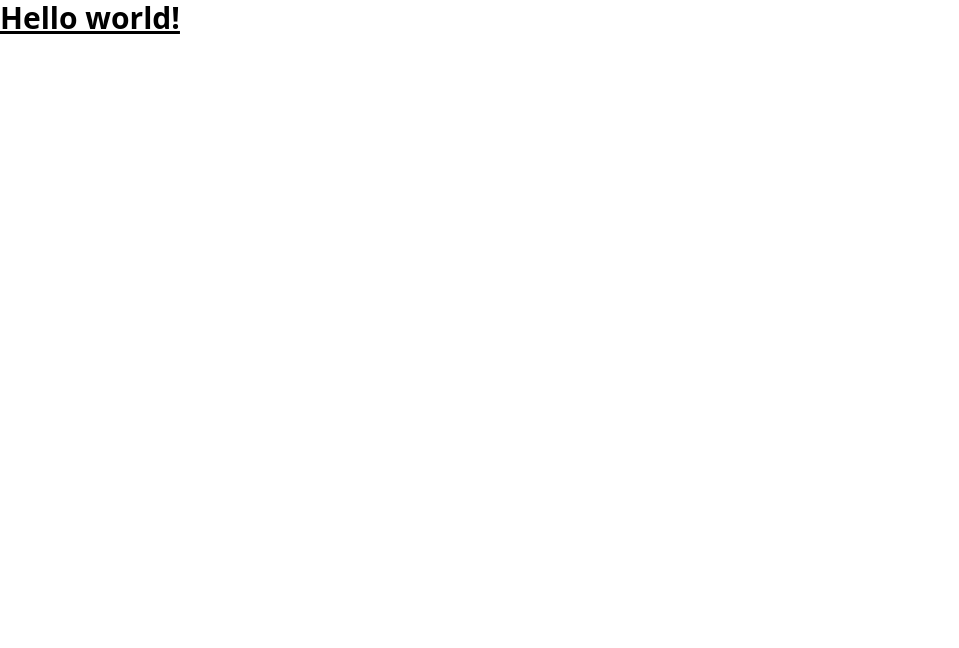
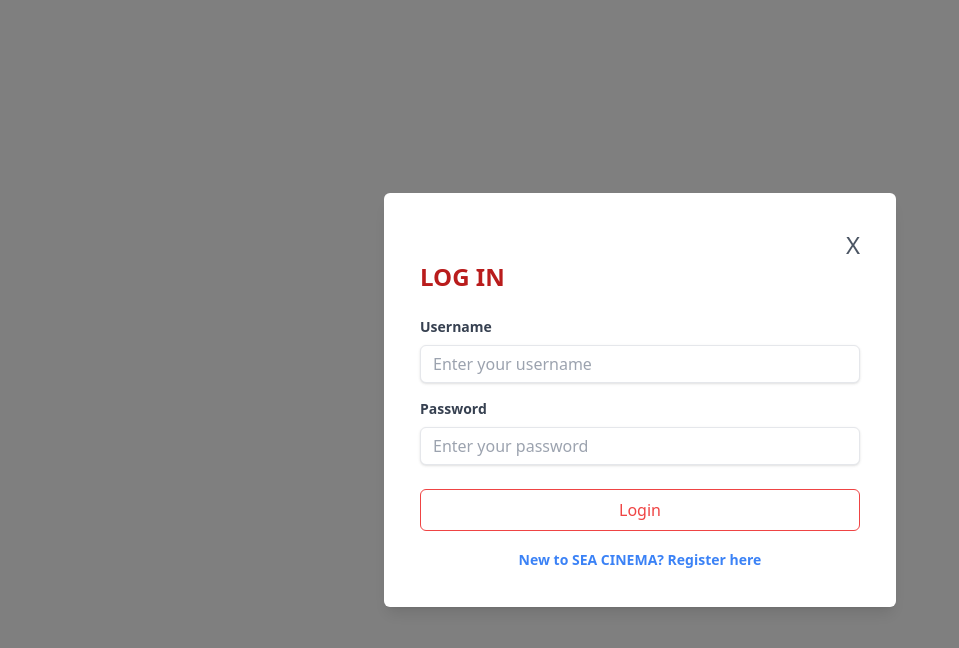
Before and after one commit to AzkaZakiR/apotek-web, a React (Create React App) app in the folder frontend/: page /login in a window 1280 px wide. Shown: the top 648 px of the page, without its empty margins (0-959 px from the left). Built offline with nearby package versions, Linux system fonts and the light colour scheme.

Commit message:
Add Login Page

```diff
--- a/frontend/src/App.js
+++ b/frontend/src/App.js
@@ -1,33 +1,19 @@
-// import logo from './logo.svg';
-// import './App.css';
+import React from "react";
+//import { Counter } from "./features/counter/Counter";
+import { BrowserRouter, Routes, Route } from "react-router-dom";
 
-// function App() {
-//   return (
-//     <div className="App">
-//       <header className="App-header">
-//         <img src={logo} className="App-logo" alt="logo" />
-//         <p>
-//           Edit <code>src/App.js</code> and save to reload.
-//         </p>
-//         <a
-//           className="App-link"
-//           href="https://reactjs.org"
-//           target="_blank"
-//           rel="noopener noreferrer"
-//         >
-//           Learn React
-//         </a>
-//       </header>
-//     </div>
-//   );
-// }
-
-// export default App;
+import Obatlist from "./main";
+import Loginpage from "./dashboard/login";
 
 export default function App() {
   return (
-    <h1 className="text-3xl font-bold underline">
-      Hello world!
-    </h1>
-  )
+    <div className="app">
+      <BrowserRouter>
+        <Routes>
+          <Route path="/obat" element={<Obatlist />} />
+          <Route path="/login" element={<Loginpage />} />
+        </Routes>
+      </BrowserRouter>
+    </div>
+  );
 }
--- /dev/null
+++ b/frontend/src/dashboard/login.jsx
@@ -0,0 +1,64 @@
+import axios from "axios";
+import React, { useState } from "react";
+import { useNavigate } from "react-router-dom";
+
+const Loginpage = (closeModal) => {
+  const [username, setUsername] = useState("");
+  const [password, setPassword] = useState("");
+  const [error, setError] = useState("");
+  const navigate = useNavigate();
+
+  console.log("Login page");
+
+  return (
+    <div className="fixed inset-0 flex justify-center items-center bg-black bg-opacity-50">
+      <div className="modalContainer bg-white rounded-md shadow-lg p-9 h-auto w-2/5">
+        <div className="titleCloseBtn flex justify-end">
+          <button
+            onClick={() => {
+              closeModal(false);
+            }}
+            className="text-gray-600 text-2xl"
+          >
+            X
+          </button>
+        </div>
+        <div className="title mb-6">
+          <h1 className="text-2xl font-bold text-red-700 ">LOG IN</h1>
+        </div>
+        <div className="mb-4">
+          <label className="block text-gray-700 text-sm font-bold mb-2">Username</label>
+          <input
+            className="shadow rounded-md appearance-none border rounded w-full py-2 px-3 text-gray-700 leading-tight focus:outline-none focus:shadow-outline"
+            placeholder="Enter your username"
+            value={username}
+            onChange={(e) => setUsername(e.target.value)}
+          />
+          {error && !error.includes("Wrong Password") && <p className="text-red-500 mt-1">{error}</p>}
+        </div>
+        <div className="mb-6">
+          <label className="block text-gray-700 text-sm font-bold mb-2" htmlFor="password">
+            Password
+          </label>
+          <input
+            className="shadow rounded-md appearance-none border rounded w-full py-2 px-3 text-gray-700 leading-tight focus:outline-none focus:shadow-outline"
+            type="password"
+            placeholder="Enter your password"
+            value={password}
+            onChange={(e) => setPassword(e.target.value)}
+          />
+          {error && !error.includes("user not found") && <p className="text-red-500 mt-1">{error}</p>}
+        </div>
+        <div className="flex items-center justify-between">
+          <button className="border border-red-500 bg-white text-red-500 py-2 px-4 rounded-md w-full hover:bg-red-500 hover:text-white transition-colors duration-700" type="submit">
+            Login
+          </button>
+        </div>
+        <div className="text-center mt-4">
+          <h1 className="text-center inline-block font-bold text-sm text-blue-500 hover:text-blue-800">New to SEA CINEMA? Register here</h1>
+        </div>
+      </div>
+    </div>
+  );
+};
+export default Loginpage;
--- /dev/null
+++ b/frontend/src/main.js
@@ -0,0 +1,69 @@
+import React from "react";
+import { Link } from "react-router-dom";
+import axios from "axios";
+import useSWR, { useSWRConfig } from "swr";
+// import { deleteProduct } from '../../../backend/controllers/ProductsController';
+
+const Obatlist = () => {
+  const { mutate } = useSWRConfig();
+  const fetcher = async () => {
+    const response = await axios.get("http://localhost:5000/obat");
+    return response.data.response;
+  };
+
+  //   const deleteProduct = async (productId) => {
+  //     await axios.delete(`http://localhost:5000/products/${productId}`);
+  //     mutate("products");
+  //   };
+  // check = typeof()
+  const { data } = useSWR("products", fetcher);
+  console.log("Type data: ");
+  console.log(typeof data);
+  console.log(data);
+  if (!data) return <h2>Loading....</h2>;
+
+  return (
+    <div className="flex flex-col mt-5">
+      <div className="w-full">
+        <Link to="/add" className="bg-green-500 hover:bg-green-700 border-slate-200 text-white font-bold py-2 px-4 rounded-lg">
+          Add New
+        </Link>
+        <div className="relative shadow rounded-lg mt-3">
+          <table className="w-full text-sm text-left text-gray-500">
+            <thead className="text-xs text-gray-700 uppercase bg-gray-100">
+              <tr>
+                <th className="py-3 px-1 text-center">No</th>
+                <th className="py-3 px-6 ">Product Name</th>
+                <th className="py-3 px-6">Price</th>
+                <th className="py-3 px-6">Gambar</th>
+                <th className="py-3 px-1 text-center">Action</th>
+              </tr>
+            </thead>
+            <tbody>
+              {data.map((product, index) => (
+                <tr className="bg-white border-b" key={product.id}>
+                  <td className="py-3 px-1 text-center">{index + 1}</td>
+                  <td className="py-3 px-6 font-medium text-gray-900">{product.nama_obat} </td>
+                  <td className="py-3 px-6">{product.harga_jual}</td>
+                  <td className="py-3 px-6">
+                    <img src={product.gambar} class="w-20" />{" "}
+                  </td>
+                  <td className="py-3 px-1 text-center">
+                    <Link to={`/edit/${product.id}`} className="font-medium bg-blue-400 hover:bg-blue-500 px-3 py-1 rounded text-white mr-1">
+                      Edit
+                    </Link>
+                    {/* <button onClick={() => deleteProduct(product.id)} className="font-medium bg-red-400 hover:bg-red-500 px-3 py-1 rounded text-white">
+                      Delete{" "}
+                    </button> */}
+                  </td>
+                </tr>
+              ))}
+            </tbody>
+          </table>
+        </div>
+      </div>
+    </div>
+  );
+};
+
+export default Obatlist;
```
Also changed, not shown: 2 other files (tests, documents, lock files or other folders).
